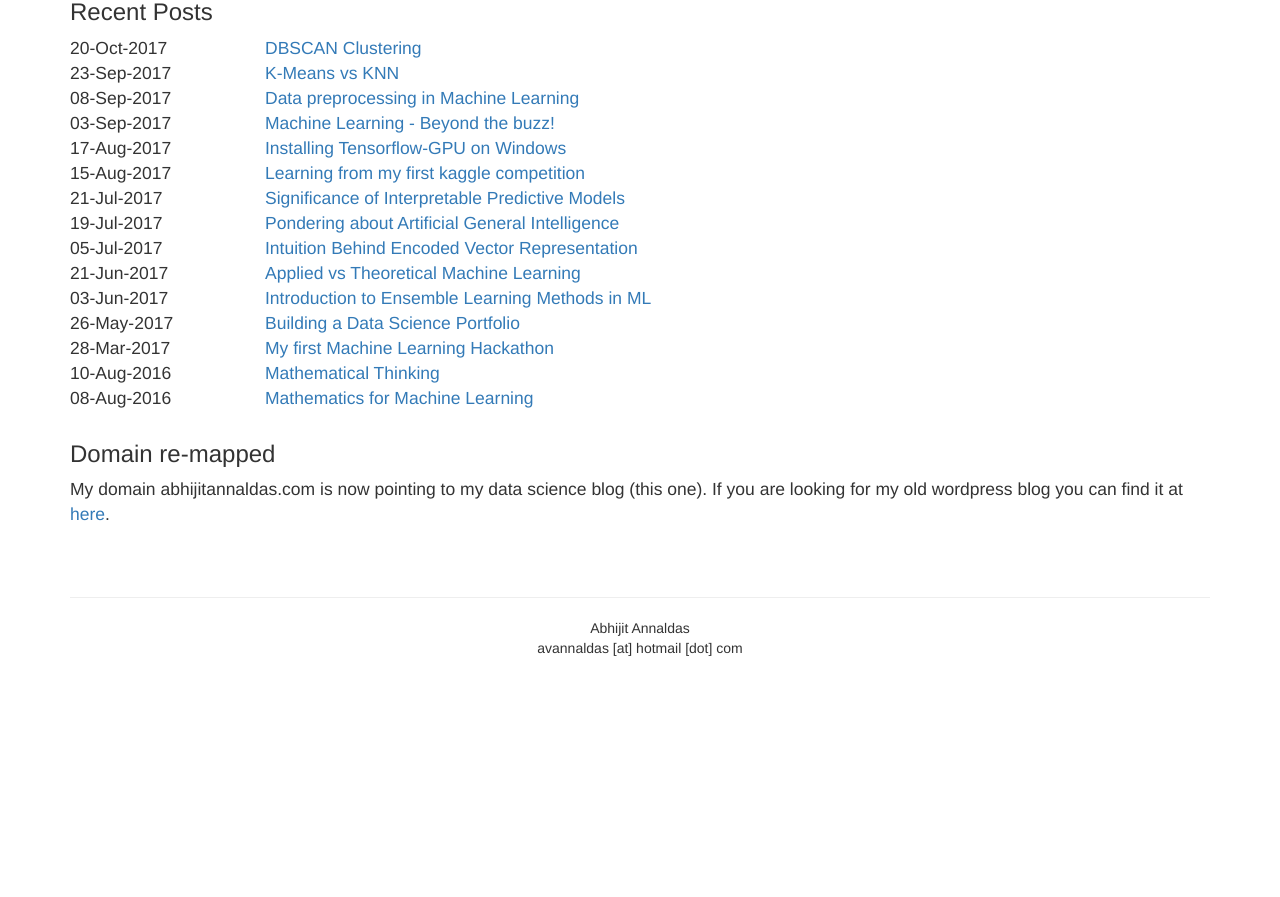
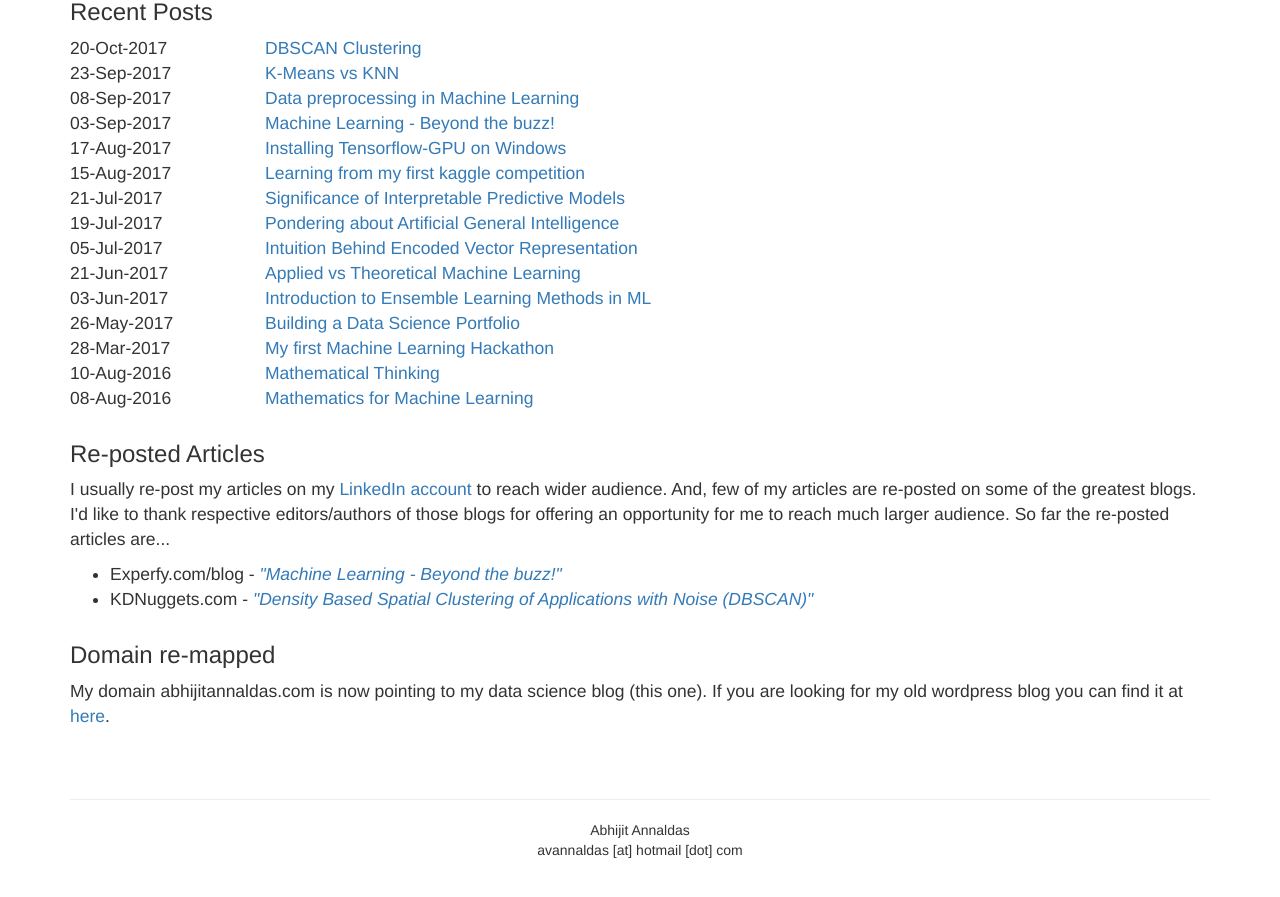
Before and after one commit to devm1023/ML_project, a Jekyll site: the page built from index.html, in a window 1280 px wide and 900 px high, scrolled down 708 px. Shown: the top 897 px of the window. Built offline with Jekyll 4.4.1, drawn with Linux system fonts in a browser that asks for light colours; nearby versions of some CDN libraries; before the commit the page ends 1406 px from its top, so only the background shows below that.

Commit message:
Update index.html

```diff
--- a/index.html
+++ b/index.html
@@ -34,6 +34,18 @@ layout: default
 
 <div class="row">
 	<div class="col-sm-12">
+		<h3>Re-posted Articles</h3>
+		<p>I usually re-post my articles on my <A href="https://www.linkedin.com/in/avannaldas/detail/recent-activity/posts/" target="_blank">LinkedIn account</A> to reach wider audience. And, few of my articles are re-posted on some of the greatest blogs. I'd like to thank respective editors/authors of those blogs for offering an opportunity for me to reach much larger audience. So far the re-posted articles are...
+		</p>
+		<ul>
+			<li>Experfy.com/blog - <A href="https://www.experfy.com/blog/machine-learning-beyond-the-buzz" target="_blank"><i>"Machine Learning - Beyond the buzz!"</i></A></li>
+			<li>KDNuggets.com - <A href="https://www.kdnuggets.com/2017/10/density-based-spatial-clustering-applications-noise-dbscan.html" target="_blank"><i>"Density Based Spatial Clustering of Applications with Noise (DBSCAN)"</i></A></li>
+		</ul>
+	</div>
+</div>
+
+<div class="row">
+	<div class="col-sm-12">
 		<h3>Domain re-mapped</h3>
 		<p>My domain abhijitannaldas.com is now pointing to my data science blog (this one). If you are looking for my old wordpress blog you can find it at <A href="https://abhijitannaldas.wordpress.com/" target="_blank" title="https://abhijitannaldas.wordpress.com/">here</A>.</p>
 	</div>
```
